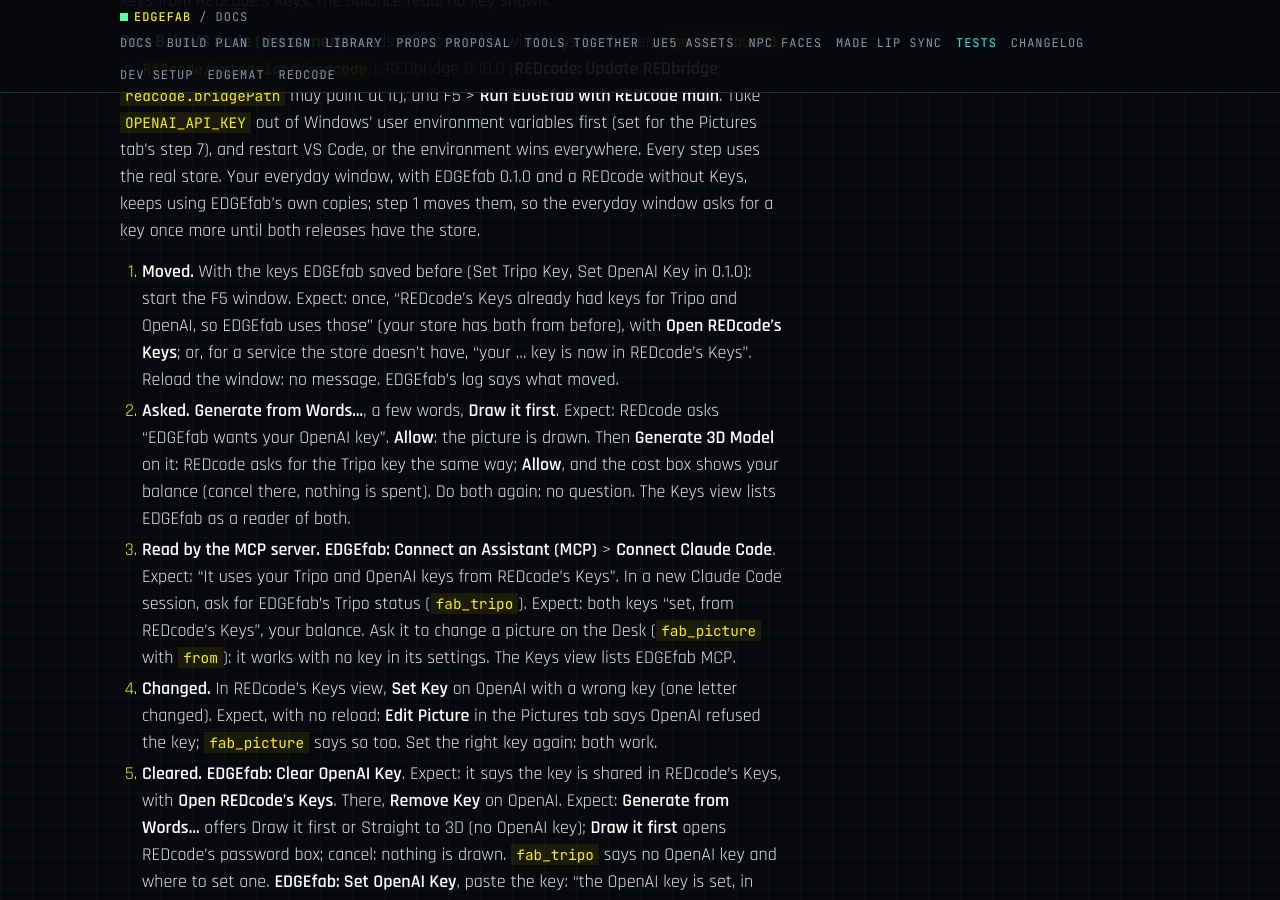
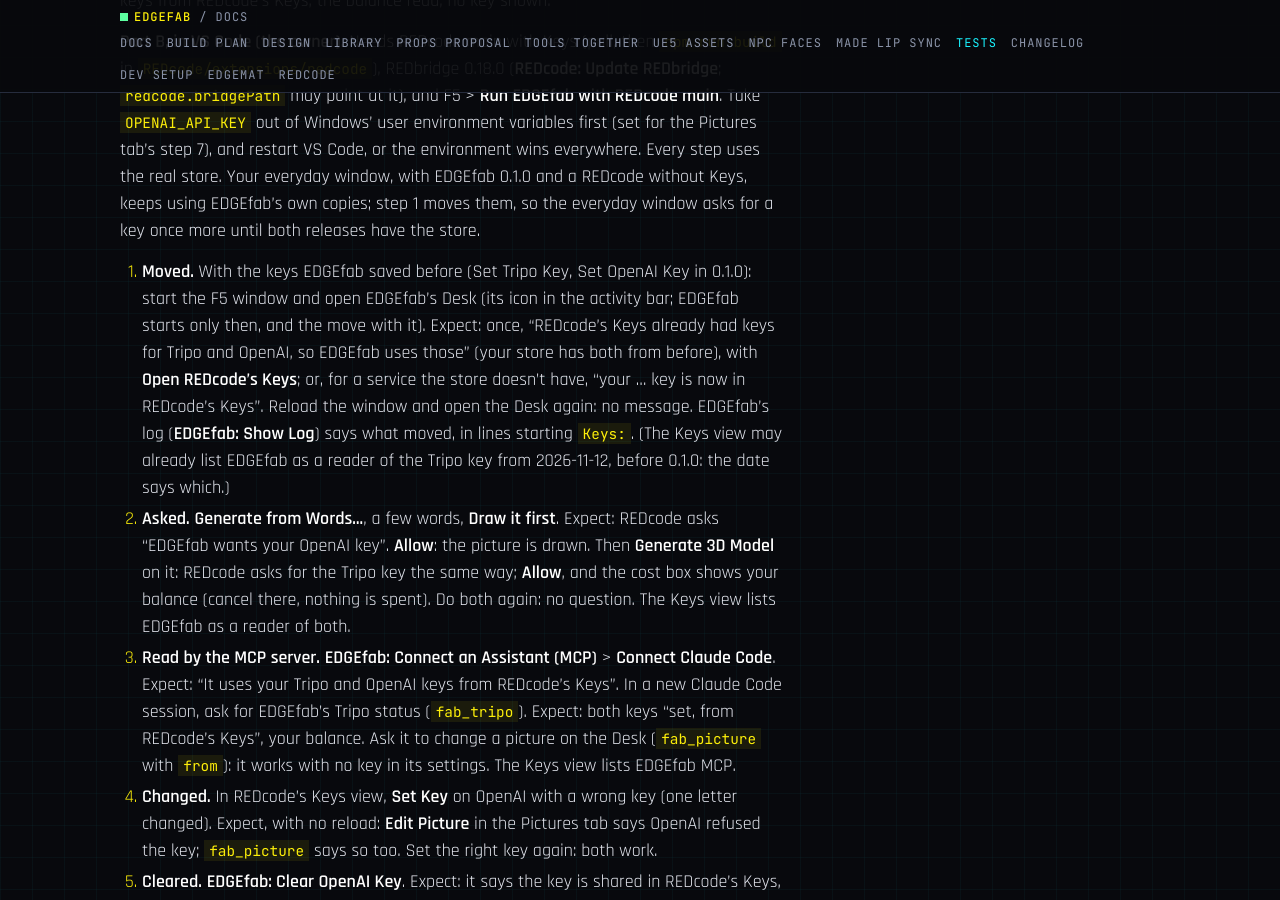
Before and after one commit to Edgemodders/EDGEfab, a Jekyll site: the page built from docs/testing.md, in a window 1280 px wide and 900 px high, scrolled down 4135 px. Built offline with Jekyll 4.4.1, drawn with Linux system fonts in a browser that asks for light colours.

Commit message:
Tests: the keys test's step 1 opens the Desk first (EDGEfab starts with it)
Co-Authored-By: Claude Opus 5.5 <noreply@anthropic.com>

```diff
--- a/docs/testing.md
+++ b/docs/testing.md
@@ -58,7 +58,7 @@ Built 2026-11-22 for [EDGEfab #10](https://github.com/Edgemodders/EDGEfab/issues
 
 **Part B, in VS Code (the owner).** Needs REDcode main with Keys (pull, then `npm run build` in `REDcode/extensions/redcode`), REDbridge 0.18.0 (**REDcode: Update REDbridge**; `redcode.bridgePath` may point at it), and F5 > **Run EDGEfab with REDcode main**. Take `OPENAI_API_KEY` out of Windows' user environment variables first (set for the Pictures tab's step 7), and restart VS Code, or the environment wins everywhere. Every step uses the real store. Your everyday window, with EDGEfab 0.1.0 and a REDcode without Keys, keeps using EDGEfab's own copies; step 1 moves them, so the everyday window asks for a key once more until both releases have the store.
 
-1. **Moved.** With the keys EDGEfab saved before (Set Tripo Key, Set OpenAI Key in 0.1.0): start the F5 window. Expect: once, "REDcode's Keys already had keys for Tripo and OpenAI, so EDGEfab uses those" (your store has both from before), with **Open REDcode's Keys**; or, for a service the store doesn't have, "your ... key is now in REDcode's Keys". Reload the window: no message. EDGEfab's log says what moved.
+1. **Moved.** With the keys EDGEfab saved before (Set Tripo Key, Set OpenAI Key in 0.1.0): start the F5 window and open EDGEfab's Desk (its icon in the activity bar; EDGEfab starts only then, and the move with it). Expect: once, "REDcode's Keys already had keys for Tripo and OpenAI, so EDGEfab uses those" (your store has both from before), with **Open REDcode's Keys**; or, for a service the store doesn't have, "your ... key is now in REDcode's Keys". Reload the window and open the Desk again: no message. EDGEfab's log (**EDGEfab: Show Log**) says what moved, in lines starting `Keys:`. (The Keys view may already list EDGEfab as a reader of the Tripo key from 2026-11-12, before 0.1.0: the date says which.)
 2. **Asked.** **Generate from Words...**, a few words, **Draw it first**. Expect: REDcode asks "EDGEfab wants your OpenAI key". **Allow**: the picture is drawn. Then **Generate 3D Model** on it: REDcode asks for the Tripo key the same way; **Allow**, and the cost box shows your balance (cancel there, nothing is spent). Do both again: no question. The Keys view lists EDGEfab as a reader of both.
 3. **Read by the MCP server.** **EDGEfab: Connect an Assistant (MCP)** > **Connect Claude Code**. Expect: "It uses your Tripo and OpenAI keys from REDcode's Keys". In a new Claude Code session, ask for EDGEfab's Tripo status (`fab_tripo`). Expect: both keys "set, from REDcode's Keys", your balance. Ask it to change a picture on the Desk (`fab_picture` with `from`): it works with no key in its settings. The Keys view lists EDGEfab MCP.
 4. **Changed.** In REDcode's Keys view, **Set Key** on OpenAI with a wrong key (one letter changed). Expect, with no reload: **Edit Picture** in the Pictures tab says OpenAI refused the key; `fab_picture` says so too. Set the right key again: both work.
```
